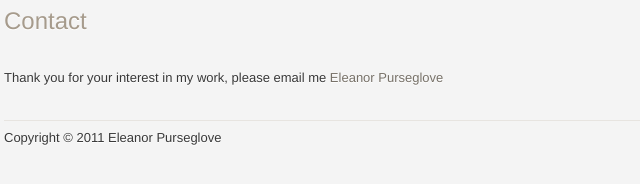
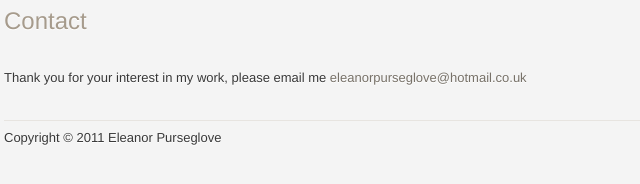
Before and after one commit to teamdeeson/eleanorpurseglove, a plain HTML site: page contact/index.html in a window 1280 px wide. Shown: the part 124-308 px from the top of the page, 166-806 px from the left. Drawn offline with Linux system fonts and the light colour scheme.

Commit message:
Display email address, as link text

```diff
--- a/contact/index.html
+++ b/contact/index.html
@@ -64,7 +64,7 @@
 
     <div id="content" class="content">
       <p>&nbsp;<br/>
-      <p>Thank you for your interest in my work, please email me <script type="text/javascript" language="javascript">document.write("<a href='mailto:"+link+"'>Eleanor Purseglove</a>")</script><noscript>Sorry, you need Javascript on to email me.</noscript></p>
+      <p>Thank you for your interest in my work, please email me <script type="text/javascript" language="javascript">document.write("<a href='mailto:"+link+"'>"+link+"</a>")</script><noscript>Sorry, you need Javascript on to email me.</noscript></p>
     </div>
 
     <div id="footer" class="clear">
```
